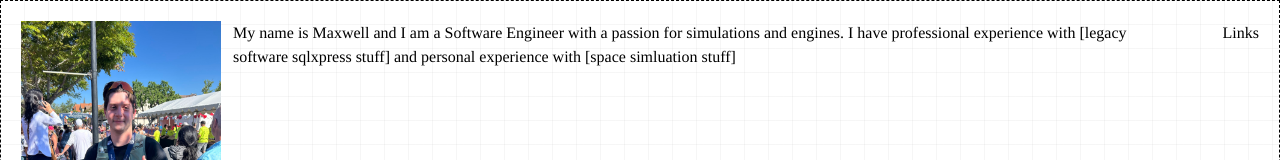
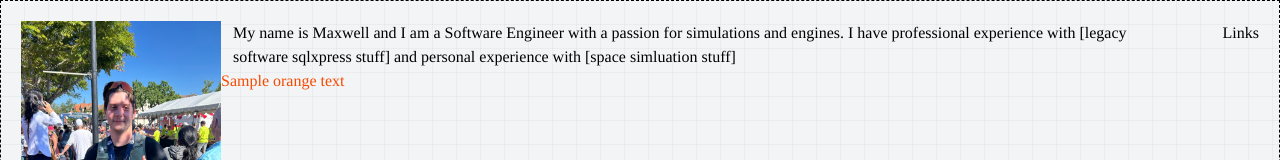
Before and after one commit to MaxTheMighty/maxwellkozlov.com, a Vue app: page / in a window 1280 px wide. Shown: the top 160 px of the page. Built offline with nearby package versions, Linux system fonts and the light colour scheme.

Commit message:
Trying orange text

```diff
--- a/src/components/HomePage.vue
+++ b/src/components/HomePage.vue
@@ -13,6 +13,9 @@
             <div class="min-w-0 flex-1">
             <p class="px-3 text-wrap">
                 My name is Maxwell and I am a Software Engineer with a passion for simulations and engines. I have professional experience with [legacy software sqlxpress stuff] and personal experience with [space simluation stuff]
+            </p>
+            <p class="text-orange-600">
+                Sample orange text
             </p>
         </div>
         </div>
--- a/src/style.css
+++ b/src/style.css
@@ -1,13 +1,14 @@
-@import url("https://fonts.googleapis.com/css2?family=Tinos:ital,wght@0,400;0,700;1,400;1,700&display=swap");
+@import url("https://fonts.googleapis.com/css2?family=Cormorant:ital,wght@0,300..700;1,300..700&family=Tinos:ital,wght@0,400;0,700;1,400;1,700&display=swap");
 @import "tailwindcss";
-
 @theme {
   --default-font-family: "Tinos";
+  --default-font-feature-settings: "";
 }
 
 .grid-background {
-  @apply h-screen w-full bg-white bg-[linear-gradient(to_right,#80808012_1px,transparent_1px),linear-gradient(to_bottom,#80808012_1px,transparent_1px)] bg-size-[24px_24px];
+  @apply h-screen w-full bg-gray-100 bg-[linear-gradient(to_right,#80808012_1px,transparent_1px),linear-gradient(to_bottom,#80808012_1px,transparent_1px)] bg-size-[24px_24px];
 }
+
 .tinos-regular {
   font-family: "Tinos", serif;
   font-weight: 400;
```
